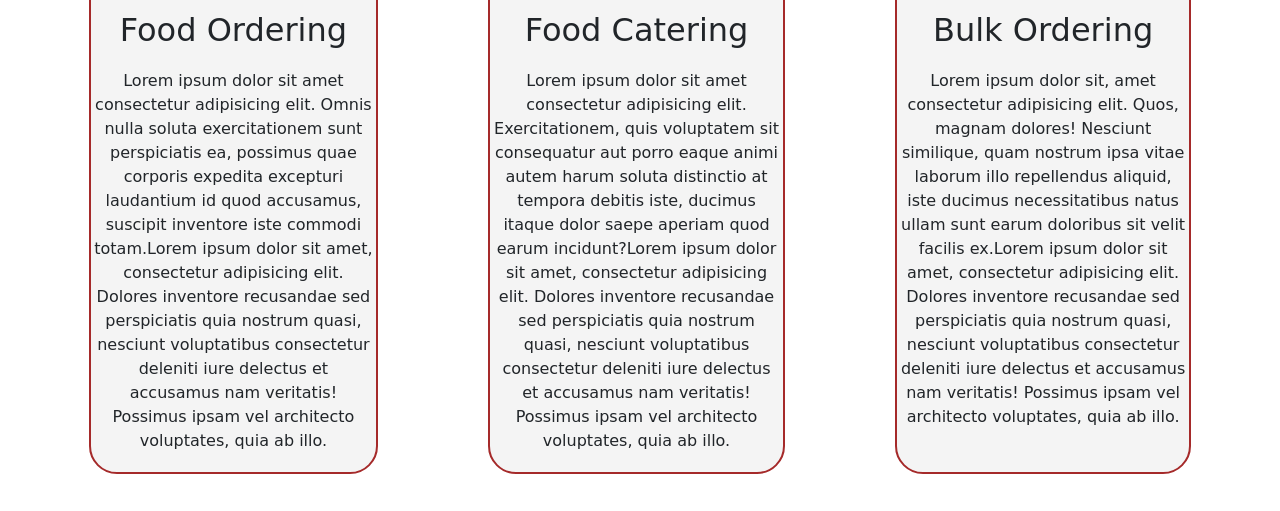
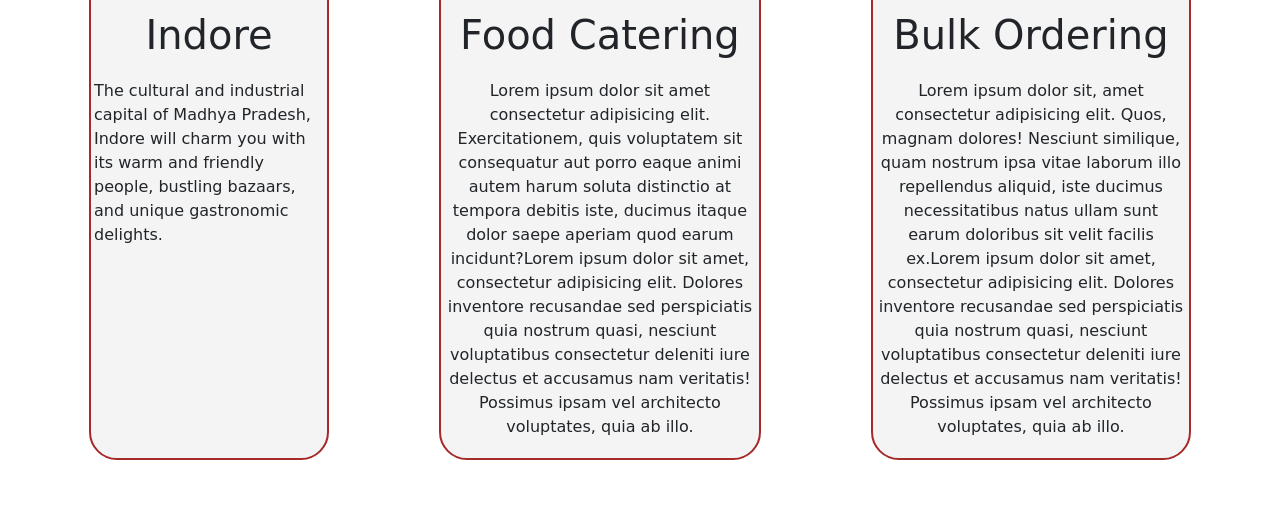
Before and after one commit to deepakshi15/minor, a PHP site: page /HTML/Home.html in a window 1280 px wide. Shown: the part 1130-1641 px from the top of the page. After the commit the page ends 1590 px from the top, so only its background shows below. Run offline with PHP 8.4, Linux system fonts and the light colour scheme; some libraries are stand-ins or nearby versions; some web fonts are replaced.

Commit message:
pull this

```diff
--- a/CSS/home.css
+++ b/CSS/home.css
@@ -6,11 +6,15 @@
 
 }
 
+html{
+  scroll-behavior: smooth;
+}
+
 /* Video Sectio */
 #bg-video {
   position: absolute;
   width: 100%;
-  top: -240px;
+  top: -239px;
   right:0px;
   z-index: -1;
   object-position: center;
@@ -24,7 +28,7 @@
 #navbar {
   display: flex;
   align-items: center;
-  position: relative;
+  position: sticky;
   top: 0px;
   left: 0px;
 }
@@ -90,7 +94,7 @@
 }
 #btn-grp a{
   color: white;
-  padding: 10px;
+  padding: 5px 20px;
   margin: 0px 12px;
   border: 2px solid white;
   font-size: 1.4rem;
@@ -133,6 +137,19 @@
   font-size: 1.5rem;
 }
 
+#arrow{
+  position: absolute;
+  bottom:50px;
+  /* right: 10px; */
+  /* border: 2px solid white; */
+  /* background:white; */
+  border-radius: 50px;
+}
+#arrow svg{
+  padding-top: 3px;
+  color: white;
+}
+
 /* Packages section */
 #packages {
   margin: 34px;
@@ -151,6 +168,8 @@
   height: 160px;
   display: block;
   margin: auto;
+  padding: 10px;
+  border-radius: 30px;
 }
 
 #packages .box p {
@@ -169,7 +188,7 @@
 }
 
 .h-secondary {
-  font-size: 2rem;
+  font-size: 2.5rem;
   padding: 12px;
   font-family: 'Baloo Bhaijaan 2', cursive;
 
--- a/HTML/Home.html
+++ b/HTML/Home.html
@@ -68,20 +68,22 @@
 
   <section id="home">
     <h1>Discover The Whole World</h1>
+    <div id="arrow">
+     <a href="#packages-container"> <svg xmlns="http://www.w3.org/2000/svg" width="50" height="50" fill="currentColor" class="bi bi-chevron-down" viewBox="0 0 16 16">
+        <path fill-rule="evenodd" d="M1.646 4.646a.5.5 0 0 1 .708 0L8 10.293l5.646-5.647a.5.5 0 0 1 .708.708l-6 6a.5.5 0 0 1-.708 0l-6-6a.5.5 0 0 1 0-.708z"/>
+      </svg></a>
+    </div>
   </section>
 
   <section id="packages-container">
     <h1 class="h-primary center">Our Services</h1>
     <div id="packages">
       <div class="box">
-        <img src="/img/pexels-pranjall-kumar-8609973.jpg" alt="">
-        <h2 class="h-secondary center">Food Ordering</h2>
-        <p class="center">Lorem ipsum dolor sit amet consectetur adipisicing elit. Omnis nulla soluta exercitationem
-          sunt perspiciatis ea, possimus quae corporis expedita excepturi laudantium id quod accusamus, suscipit
-          inventore iste commodi totam.Lorem ipsum dolor sit amet, consectetur adipisicing elit. Dolores inventore
-          recusandae
-          sed perspiciatis quia nostrum quasi, nesciunt voluptatibus consectetur deleniti iure delectus et
-          accusamus nam veritatis! Possimus ipsam vel architecto voluptates, quia ab illo.</p>
+        <img src="/img/Indore rajwada.jpg" alt="">
+        <h2 class="h-secondary center">Indore</h2>
+        <p class="">
+          The cultural and industrial capital of Madhya Pradesh, Indore will charm you with its warm and friendly people, bustling bazaars, and unique gastronomic delights.
+        </p>
       </div>
       <div class="box">
         <img src="/img/pexels-nishant-aneja-2955819.jpg" alt="">
```
Also changed, not shown: img/Indore rajwada.jpg (added).
